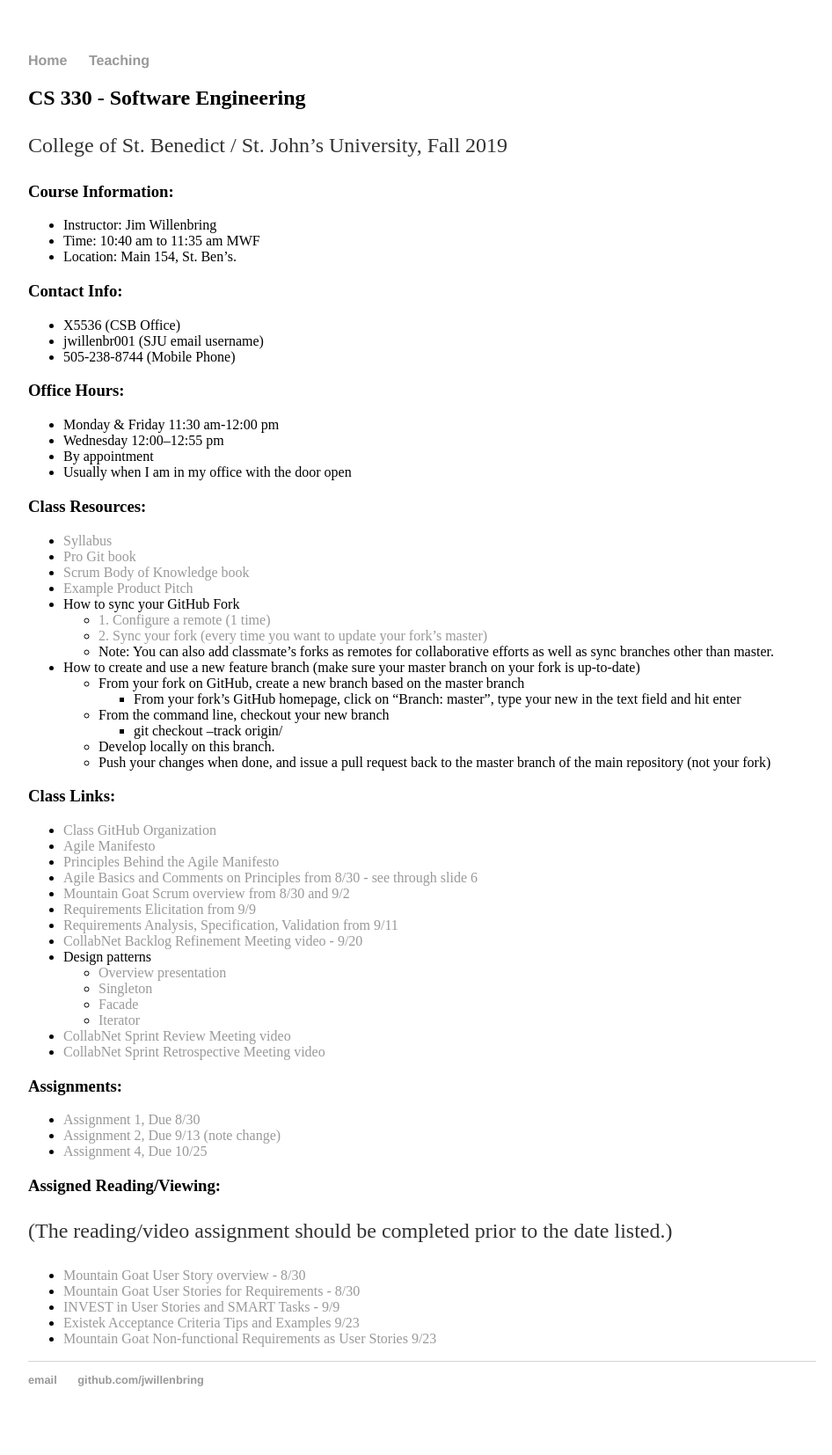
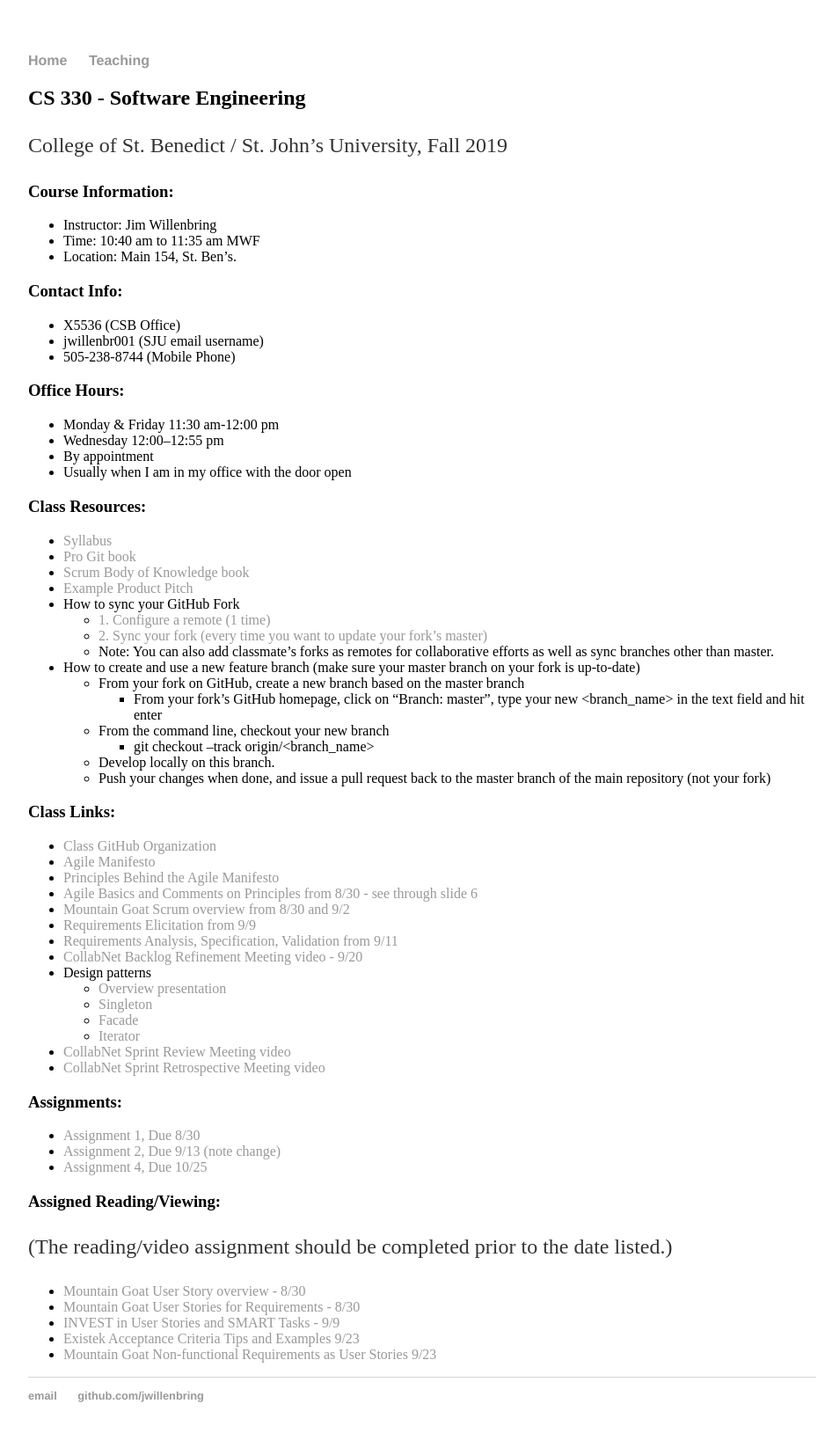
Before and after one commit to jwillenbring/jwillenbring.github.io, a Jekyll site: the page built from teaching/2019-Fall-CS330/index.md, in a window 1280 px wide. Shown: the whole page at 88% size, without its empty margins (160-1106 px from the left). Built offline with Jekyll 4.4.1, drawn with Linux system fonts in a browser that asks for light colours; our own code applies the rules of GitHub Pages for plain Markdown files.

Commit message:
Update index.md

```diff
--- a/teaching/2019-Fall-CS330/index.md
+++ b/teaching/2019-Fall-CS330/index.md
@@ -32,9 +32,9 @@ College of St. Benedict / St. John's University, Fall 2019
     * Note: You can also add classmate's forks as remotes for collaborative efforts as well as sync branches other than master.
   * How to create and use a new feature branch (make sure your master branch on your fork is up-to-date)
     * From your fork on GitHub, create a new branch based on the master branch
-      * From your fork's GitHub homepage, click on "Branch: master", type your new <branch_name> in the text field and hit enter
+      * From your fork's GitHub homepage, click on "Branch: master", type your new \<branch_name\> in the text field and hit enter
     * From the command line, checkout your new branch
-      * git checkout --track origin/<branch_name>
+      * git checkout --track origin/\<branch_name\>
     * Develop locally on this branch.
     * Push your changes when done, and issue a pull request back to the master branch of the main repository (not your fork)
 
```
